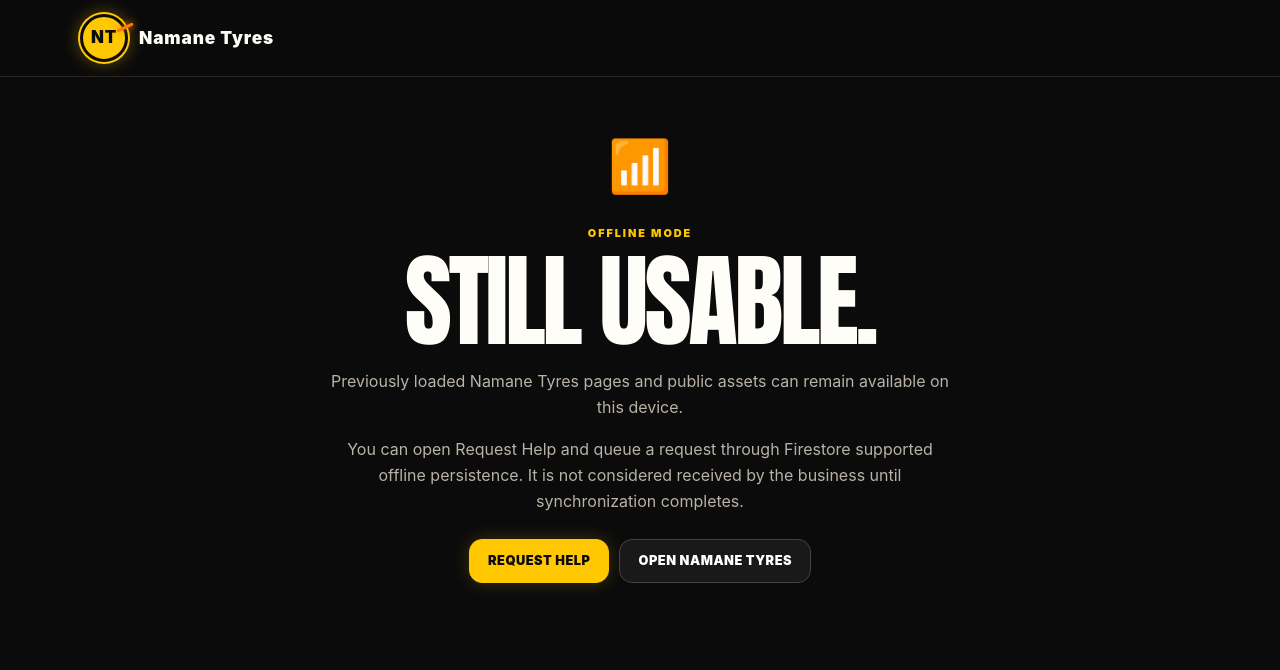
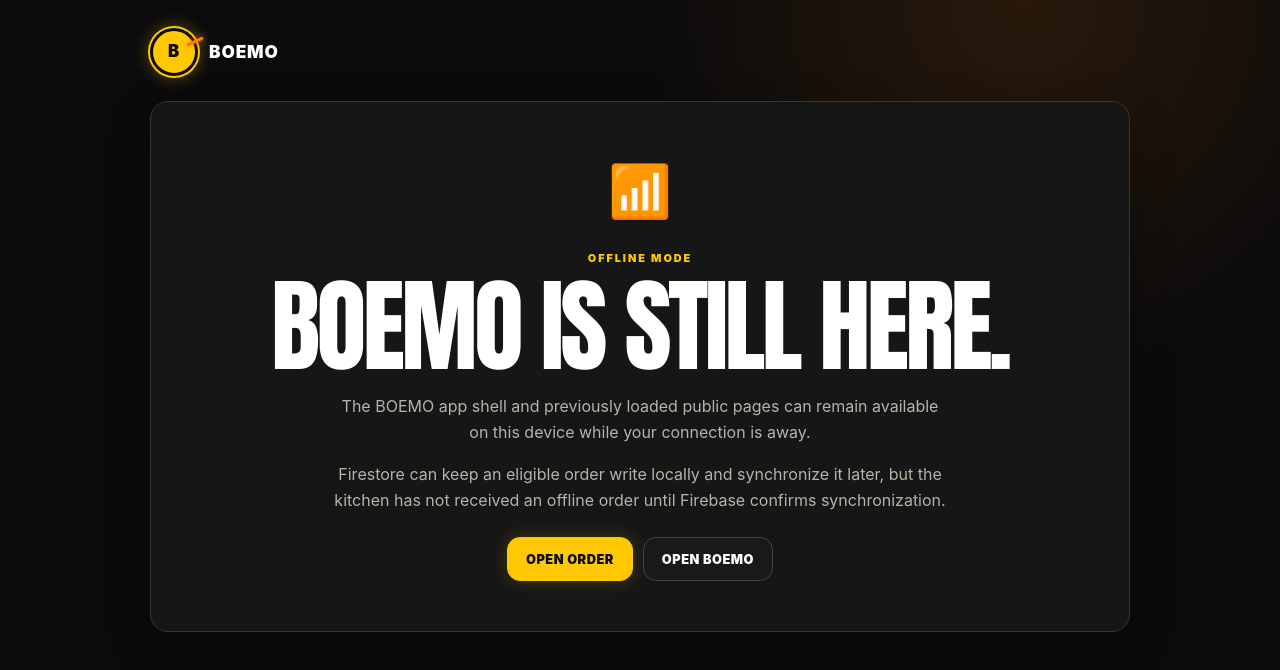
Before and after one commit to gatshaayanda/boemo-joos-food-deals, a Next.js app: page /offline in a window 1280 px wide. Shown: the top 670 px of the page. Built offline with nearby package versions, Linux system fonts and the light colour scheme; no server answers.

Commit message:
feat: strengthen BOEMO offline PWA experience

```diff
--- a/src/app/offline/page.tsx
+++ b/src/app/offline/page.tsx
@@ -1,5 +1,24 @@
 import Link from "next/link";
 
 export default function OfflinePage() {
-  return <main className="bookPage"><nav className="nav"><div className="container navInner"><Link href="/" className="logo"><span className="logoMark">NT</span><span>Namane Tyres</span></Link></div></nav><div className="formWrap"><div className="formCard confirm"><div className="confirmIcon">📶</div><span className="kicker">Offline mode</span><h1>Still usable.</h1><p>Previously loaded Namane Tyres pages and public assets can remain available on this device.</p><p>You can open Request Help and queue a request through Firestore supported offline persistence. It is not considered received by the business until synchronization completes.</p><div className="actions centered"><Link className="button buttonPrimary" href="/book">Request Help</Link><Link className="button buttonLight" href="/">Open Namane Tyres</Link></div></div></div></main>;
+  return (
+    <main className="orderPage">
+      <div className="orderWrap">
+        <div className="orderHeader">
+          <Link href="/" className="logo"><span className="logoMark">B</span><span>BOEMO</span></Link>
+        </div>
+        <section className="orderCard confirm">
+          <div className="confirmIcon">📶</div>
+          <span className="kicker">Offline mode</span>
+          <h1>BOEMO is still here.</h1>
+          <p>The BOEMO app shell and previously loaded public pages can remain available on this device while your connection is away.</p>
+          <p>Firestore can keep an eligible order write locally and synchronize it later, but the kitchen has not received an offline order until Firebase confirms synchronization.</p>
+          <div className="actions centered">
+            <Link className="button buttonPrimary" href="/order">Open Order</Link>
+            <Link className="button buttonLight" href="/">Open BOEMO</Link>
+          </div>
+        </section>
+      </div>
+    </main>
+  );
 }
```
